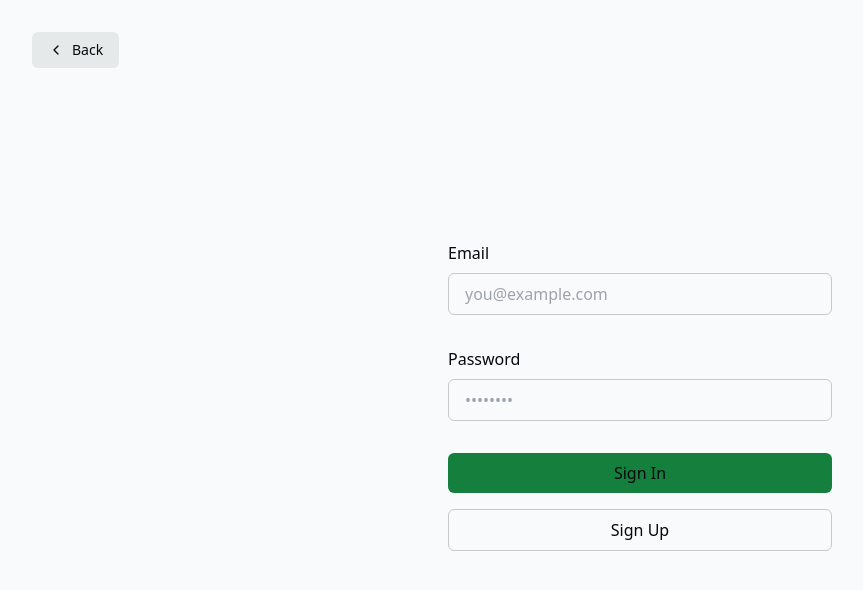
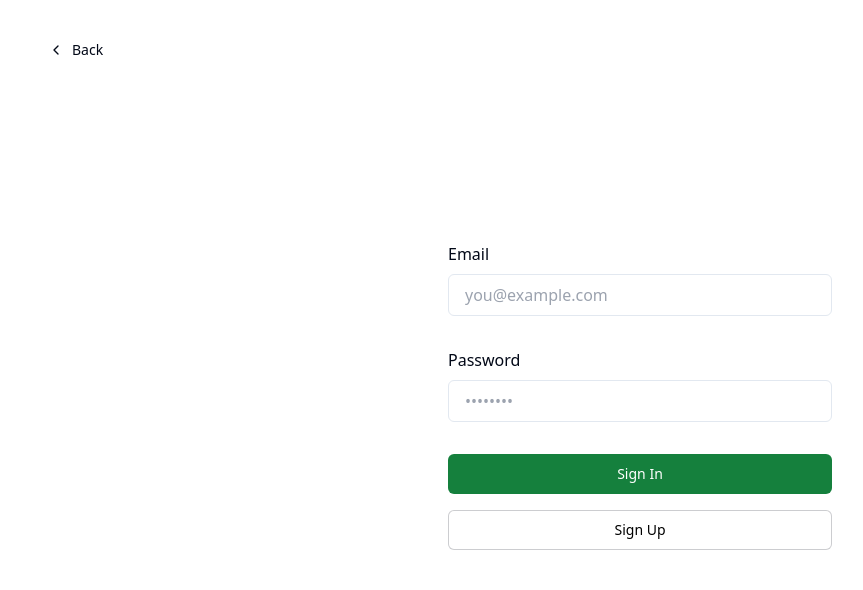
Before and after one commit to ayush0402/humara-ghar, a Next.js app: page /login in a window 1280 px wide. Shown: the top 590 px of the page, without its empty margins (0-863 px from the left). Built offline with nearby package versions, Linux system fonts and the light colour scheme.

Commit message:
initialized shadcn

```diff
--- a/app/globals.css
+++ b/app/globals.css
@@ -4,39 +4,73 @@
 
 @layer base {
   :root {
-    --background: 200 20% 98%;
-    --btn-background: 200 10% 91%;
-    --btn-background-hover: 200 10% 89%;
-    --foreground: 200 50% 3%;
+    --background: 0 0% 100%;
+    --foreground: 222.2 84% 4.9%;
+
+    --card: 0 0% 100%;
+    --card-foreground: 222.2 84% 4.9%;
+
+    --popover: 0 0% 100%;
+    --popover-foreground: 222.2 84% 4.9%;
+
+    --primary: 222.2 47.4% 11.2%;
+    --primary-foreground: 210 40% 98%;
+
+    --secondary: 210 40% 96.1%;
+    --secondary-foreground: 222.2 47.4% 11.2%;
+
+    --muted: 210 40% 96.1%;
+    --muted-foreground: 215.4 16.3% 46.9%;
+
+    --accent: 210 40% 96.1%;
+    --accent-foreground: 222.2 47.4% 11.2%;
+
+    --destructive: 0 84.2% 60.2%;
+    --destructive-foreground: 210 40% 98%;
+
+    --border: 214.3 31.8% 91.4%;
+    --input: 214.3 31.8% 91.4%;
+    --ring: 222.2 84% 4.9%;
+
+    --radius: 0.5rem;
   }
 
-  @media (prefers-color-scheme: dark) {
-    :root {
-      --background: 200 50% 3%;
-      --btn-background: 200 10% 9%;
-      --btn-background-hover: 200 10% 12%;
-      --foreground: 200 20% 96%;
-    }
+  .dark {
+    --background: 222.2 84% 4.9%;
+    --foreground: 210 40% 98%;
+
+    --card: 222.2 84% 4.9%;
+    --card-foreground: 210 40% 98%;
+
+    --popover: 222.2 84% 4.9%;
+    --popover-foreground: 210 40% 98%;
+
+    --primary: 210 40% 98%;
+    --primary-foreground: 222.2 47.4% 11.2%;
+
+    --secondary: 217.2 32.6% 17.5%;
+    --secondary-foreground: 210 40% 98%;
+
+    --muted: 217.2 32.6% 17.5%;
+    --muted-foreground: 215 20.2% 65.1%;
+
+    --accent: 217.2 32.6% 17.5%;
+    --accent-foreground: 210 40% 98%;
+
+    --destructive: 0 62.8% 30.6%;
+    --destructive-foreground: 210 40% 98%;
+
+    --border: 217.2 32.6% 17.5%;
+    --input: 217.2 32.6% 17.5%;
+    --ring: 212.7 26.8% 83.9%;
   }
 }
 
 @layer base {
   * {
-    @apply border-foreground/20;
+    @apply border-border;
+  }
+  body {
+    @apply bg-background text-foreground;
   }
 }
-
-.animate-in {
-  animation: animateIn 0.3s ease 0.15s both;
-}
-
-@keyframes animateIn {
-  from {
-    opacity: 0;
-    transform: translateY(10px);
-  }
-  to {
-    opacity: 1;
-    transform: translateY(0);
-  }
-}
--- a/app/layout.tsx
+++ b/app/layout.tsx
@@ -1,8 +1,8 @@
 import './globals.css'
 
 export const metadata = {
-  title: 'Next.js and Supabase Starter Kit',
-  description: 'The fastest way to build apps with Next.js and Supabase',
+  title: 'HumaraGhar',
+  description: 'Rent properties and find suitable roommates',
 }
 
 export default function RootLayout({
@@ -12,11 +12,11 @@
 }) {
   return (
     <html lang="en">
-      <body className="bg-background text-foreground">
+      {/* <body className="bg-background text-foreground"> */}
         <main className="min-h-screen flex flex-col items-center">
           {children}
         </main>
-      </body>
+      {/* </body> */}
     </html>
   )
 }
--- a/app/login/page.tsx
+++ b/app/login/page.tsx
@@ -1,5 +1,6 @@
-import Link from 'next/link'
-import Messages from './messages'
+import Link from "next/link";
+import Messages from "./messages";
+import { Button } from "@/components/ui/button";
 
 export default function Login() {
   return (
@@ -21,7 +22,7 @@
           className="mr-2 h-4 w-4 transition-transform group-hover:-translate-x-1"
         >
           <polyline points="15 18 9 12 15 6" />
-        </svg>{' '}
+        </svg>{" "}
         Back
       </Link>
 
@@ -49,17 +50,17 @@
           placeholder="••••••••"
           required
         />
-        <button className="bg-green-700 rounded-md px-4 py-2 text-foreground mb-2">
+        <Button className="bg-green-700 rounded-md px-4 py-2 text-white mb-2">
           Sign In
-        </button>
-        <button
+        </Button>
+        <Button
           formAction="/auth/sign-up"
-          className="border border-foreground/20 rounded-md px-4 py-2 text-foreground mb-2"
+          className="bg-white border border-foreground/20 rounded-md px-4 py-2 text-black mb-2 hover:text-white"
         >
           Sign Up
-        </button>
+        </Button>
         <Messages />
       </form>
     </div>
-  )
+  );
 }
--- a/components/AuthButton.tsx
+++ b/components/AuthButton.tsx
@@ -1,30 +1,27 @@
-import { createClient } from '@/utils/supabase/server'
-import Link from 'next/link'
-import { cookies } from 'next/headers'
+import { createClient } from "@/utils/supabase/server";
+import Link from "next/link";
+import { cookies } from "next/headers";
+import { Button } from "@/components/ui/button";
+import { buttonVariants } from "@/components/ui/button";
 
 export default async function AuthButton() {
-  const cookieStore = cookies()
-  const supabase = createClient(cookieStore)
+  const cookieStore = cookies();
+  const supabase = createClient(cookieStore);
 
   const {
     data: { user },
-  } = await supabase.auth.getUser()
+  } = await supabase.auth.getUser();
 
   return user ? (
     <div className="flex items-center gap-4">
       Hey, {user.email}!
       <form action="/auth/sign-out" method="post">
-        <button className="py-2 px-4 rounded-md no-underline bg-btn-background hover:bg-btn-background-hover">
-          Logout
-        </button>
+        <Button variant="outline">Logout</Button>
       </form>
     </div>
   ) : (
-    <Link
-      href="/login"
-      className="py-2 px-3 flex rounded-md no-underline bg-btn-background hover:bg-btn-background-hover"
-    >
+    <Link href="/login" className={buttonVariants({ variant: "outline" })}>
       Login
     </Link>
-  )
+  );
 }
--- /dev/null
+++ b/components/ui/button.tsx
@@ -0,0 +1,56 @@
+import * as React from "react";
+import { Slot } from "@radix-ui/react-slot";
+import { cva, type VariantProps } from "class-variance-authority";
+
+import { cn } from "@/lib/utils";
+
+const buttonVariants = cva(
+  "inline-flex items-center justify-center whitespace-nowrap rounded-md text-sm font-medium ring-offset-background transition-colors focus-visible:outline-none focus-visible:ring-2 focus-visible:ring-ring focus-visible:ring-offset-2 disabled:pointer-events-none disabled:opacity-50",
+  {
+    variants: {
+      variant: {
+        default: "bg-primary text-primary-foreground hover:bg-primary/90",
+        destructive:
+          "bg-destructive text-destructive-foreground hover:bg-destructive/90",
+        outline:
+          "border border-input bg-background hover:bg-accent hover:text-accent-foreground",
+        secondary:
+          "bg-secondary text-secondary-foreground hover:bg-secondary/80",
+        ghost: "hover:bg-accent hover:text-accent-foreground",
+        link: "text-primary underline-offset-4 hover:underline",
+      },
+      size: {
+        default: "h-10 px-4 py-2",
+        sm: "h-9 rounded-md px-3",
+        lg: "h-11 rounded-md px-8",
+        icon: "h-10 w-10",
+      },
+    },
+    defaultVariants: {
+      variant: "default",
+      size: "default",
+    },
+  }
+);
+
+export interface ButtonProps
+  extends React.ButtonHTMLAttributes<HTMLButtonElement>,
+    VariantProps<typeof buttonVariants> {
+  asChild?: boolean;
+}
+
+const Button = React.forwardRef<HTMLButtonElement, ButtonProps>(
+  ({ className, variant, size, asChild = false, ...props }, ref) => {
+    const Comp = asChild ? Slot : "button";
+    return (
+      <Comp
+        className={cn(buttonVariants({ variant, size, className }))}
+        ref={ref}
+        {...props}
+      />
+    );
+  }
+);
+Button.displayName = "Button";
+
+export { Button, buttonVariants };
--- /dev/null
+++ b/lib/utils.ts
@@ -0,0 +1,6 @@
+import { type ClassValue, clsx } from "clsx"
+import { twMerge } from "tailwind-merge"
+
+export function cn(...inputs: ClassValue[]) {
+  return twMerge(clsx(inputs))
+}
--- a/package.json
+++ b/package.json
@@ -6,14 +6,20 @@
     "start": "next start"
   },
   "dependencies": {
+    "@radix-ui/react-slot": "^1.0.2",
     "@supabase/ssr": "latest",
     "@supabase/supabase-js": "latest",
     "autoprefixer": "10.4.15",
+    "class-variance-authority": "^0.7.0",
+    "clsx": "^2.0.0",
+    "lucide-react": "^0.290.0",
     "next": "latest",
     "postcss": "8.4.29",
     "react": "18.2.0",
     "react-dom": "18.2.0",
+    "tailwind-merge": "^1.14.0",
     "tailwindcss": "3.3.3",
+    "tailwindcss-animate": "^1.0.7",
     "typescript": "5.1.3"
   },
   "devDependencies": {
--- a/tailwind.config.js
+++ b/tailwind.config.js
@@ -1,20 +1,76 @@
 /** @type {import('tailwindcss').Config} */
 module.exports = {
+  darkMode: ["class"],
   content: [
-    './app/**/*.{js,ts,jsx,tsx,mdx}',
-    './components/**/*.{js,ts,jsx,tsx,mdx}',
-  ],
+    './pages/**/*.{ts,tsx}',
+    './components/**/*.{ts,tsx}',
+    './app/**/*.{ts,tsx}',
+    './src/**/*.{ts,tsx}',
+	],
   theme: {
+    container: {
+      center: true,
+      padding: "2rem",
+      screens: {
+        "2xl": "1400px",
+      },
+    },
     extend: {
       colors: {
-        background: 'hsl(var(--background))',
-        foreground: 'hsl(var(--foreground))',
-        btn: {
-          background: 'hsl(var(--btn-background))',
-          'background-hover': 'hsl(var(--btn-background-hover))',
+        border: "hsl(var(--border))",
+        input: "hsl(var(--input))",
+        ring: "hsl(var(--ring))",
+        background: "hsl(var(--background))",
+        foreground: "hsl(var(--foreground))",
+        primary: {
+          DEFAULT: "hsl(var(--primary))",
+          foreground: "hsl(var(--primary-foreground))",
         },
+        secondary: {
+          DEFAULT: "hsl(var(--secondary))",
+          foreground: "hsl(var(--secondary-foreground))",
+        },
+        destructive: {
+          DEFAULT: "hsl(var(--destructive))",
+          foreground: "hsl(var(--destructive-foreground))",
+        },
+        muted: {
+          DEFAULT: "hsl(var(--muted))",
+          foreground: "hsl(var(--muted-foreground))",
+        },
+        accent: {
+          DEFAULT: "hsl(var(--accent))",
+          foreground: "hsl(var(--accent-foreground))",
+        },
+        popover: {
+          DEFAULT: "hsl(var(--popover))",
+          foreground: "hsl(var(--popover-foreground))",
+        },
+        card: {
+          DEFAULT: "hsl(var(--card))",
+          foreground: "hsl(var(--card-foreground))",
+        },
+      },
+      borderRadius: {
+        lg: "var(--radius)",
+        md: "calc(var(--radius) - 2px)",
+        sm: "calc(var(--radius) - 4px)",
+      },
+      keyframes: {
+        "accordion-down": {
+          from: { height: 0 },
+          to: { height: "var(--radix-accordion-content-height)" },
+        },
+        "accordion-up": {
+          from: { height: "var(--radix-accordion-content-height)" },
+          to: { height: 0 },
+        },
+      },
+      animation: {
+        "accordion-down": "accordion-down 0.2s ease-out",
+        "accordion-up": "accordion-up 0.2s ease-out",
       },
     },
   },
-  plugins: [],
+  plugins: [require("tailwindcss-animate")],
 }
```
Also changed, not shown: components.json (added), 1 other file (tests, documents, lock files or other folders).
